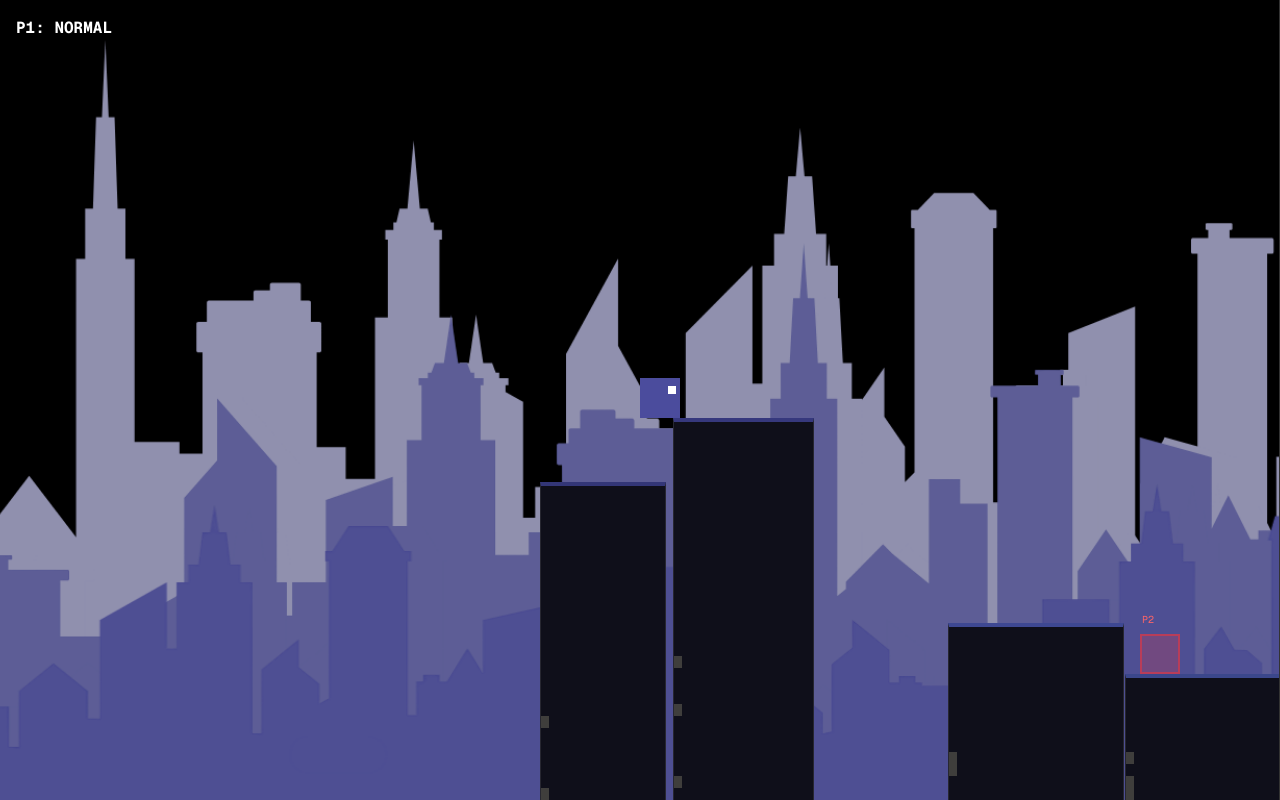
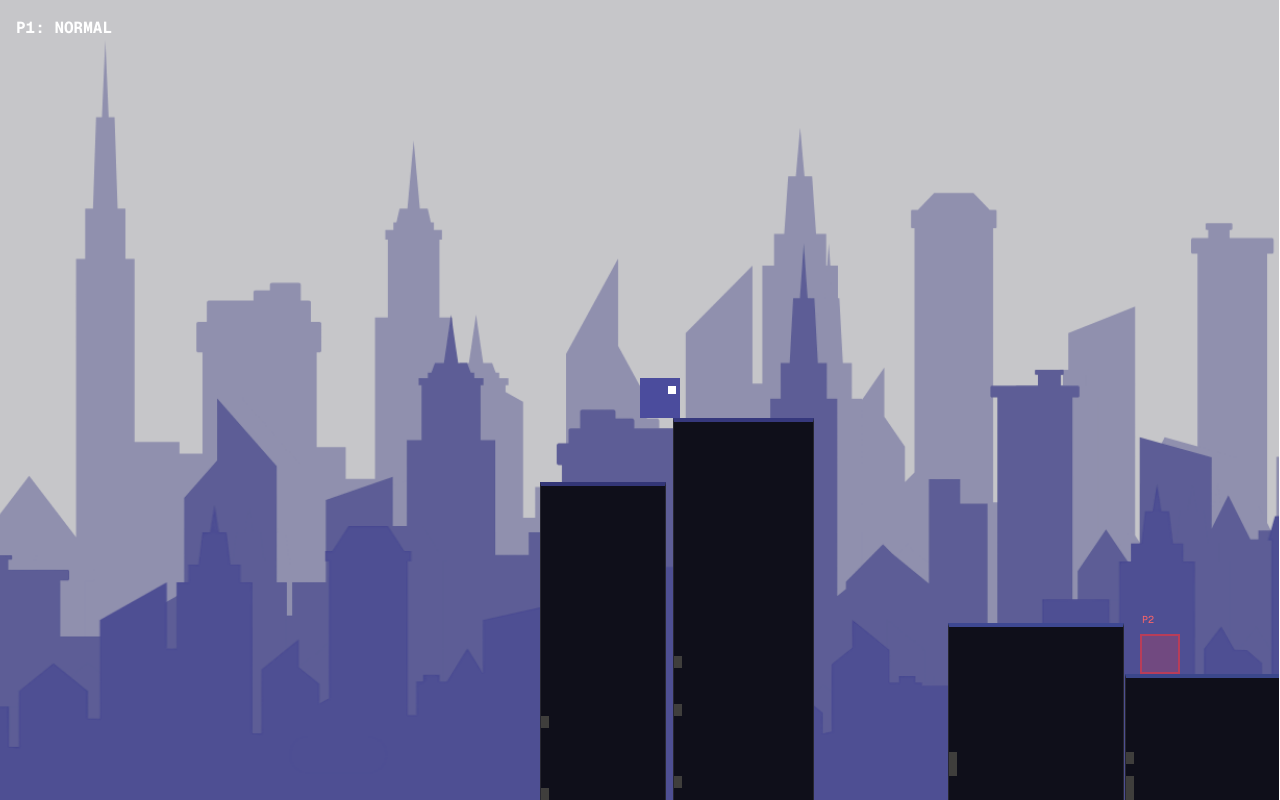
Before and after one commit to furinehigh/ShadowRift, a Next.js app: page / in a window 1280 px wide. Built offline with nearby package versions, Linux system fonts and the light colour scheme.

Commit message:
made the background white isntead of black

```diff
--- a/components/bg/SplitWorld.tsx
+++ b/components/bg/SplitWorld.tsx
@@ -240,7 +240,7 @@ export default function SplitWorld() {
     const isSplit = p1Realm !== p2Realm
 
     return (
-        <div className="flex w-full h-full  relative overflow-hidden select-none font-mono bg-black">
+        <div className="flex w-full h-full  relative overflow-hidden select-none font-mono bg-white">
             <div className="relative h-full overflow-hidden transition-all duration-300 border-r border-white/20"
                 style={{ width: isSplit ? '50%' : (p1Realm === 'normal' ? '100%' : '0%') }}
             >
```
